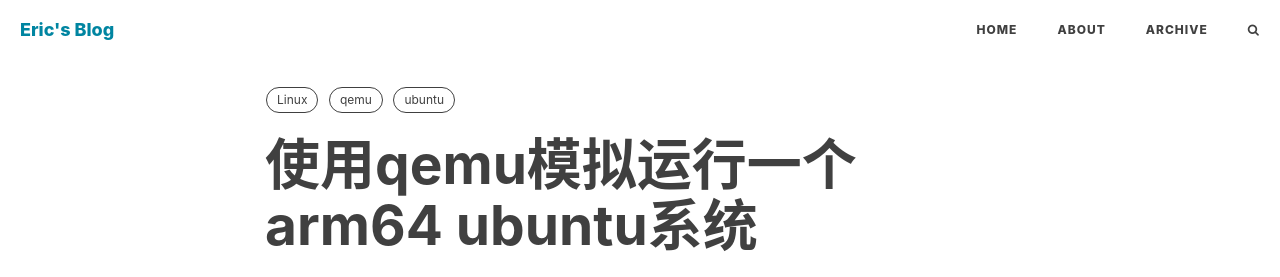
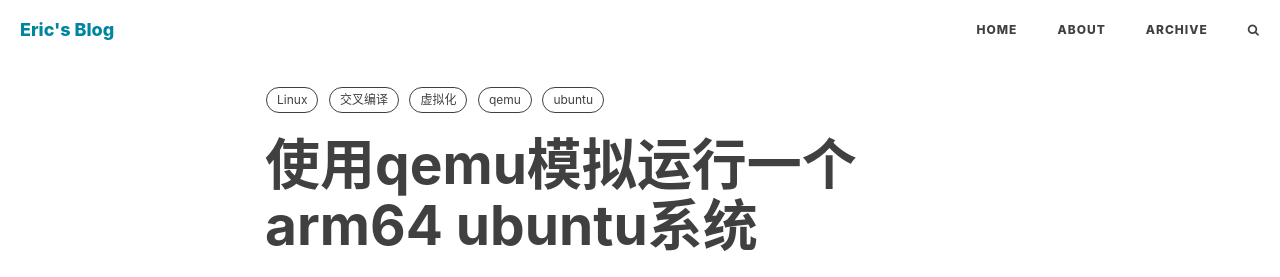
Before and after one commit to Zeknes/zeknes.github.io, a Jekyll site: the page built from _posts/2023-01-05-use-qemu-to-rum-arm64-ubuntu-iso.md, in a window 1280 px wide. Shown: the top 277 px of the page. Built offline with Jekyll 4.4.1, drawn with Linux system fonts in a browser that asks for light colours; nearby versions of some CDN libraries; comment, search, counter and statistics services are not loaded.

Commit message:
modified qemu arm 64

```diff
--- a/_posts/2023-01-05-use-qemu-to-rum-arm64-ubuntu-iso.md
+++ b/_posts/2023-01-05-use-qemu-to-rum-arm64-ubuntu-iso.md
@@ -6,6 +6,8 @@
 header-style: text
 tags:
   - Linux
+  - 交叉编译
+  - 虚拟化
   - qemu
   - ubuntu
 ---
```
